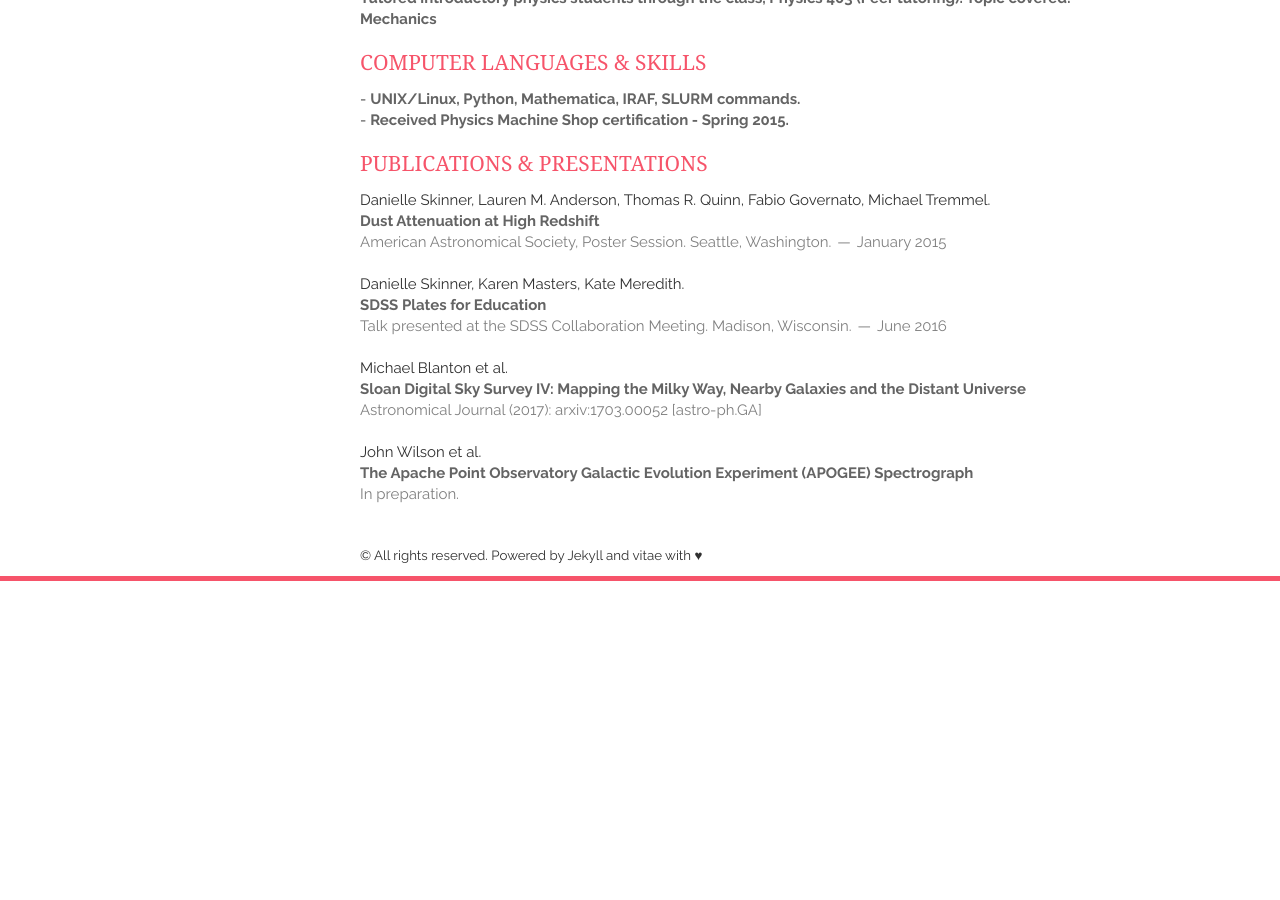
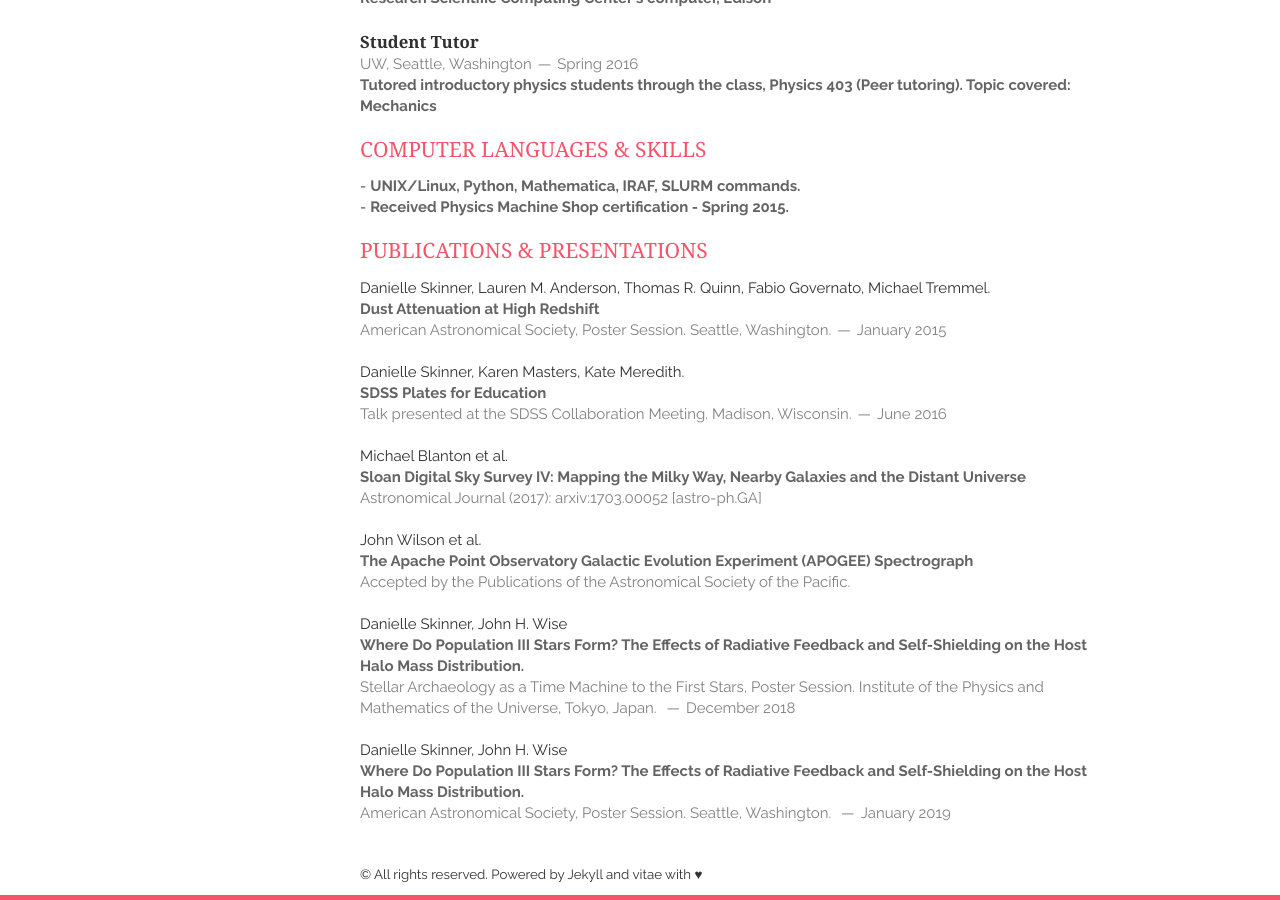
Before and after one commit to drenniks/drenniks.github.io, a Jekyll site: the page built from index.html, in a window 1280 px wide and 900 px high, scrolled down 1179 px. Built offline with Jekyll 4.4.1, drawn with Linux system fonts in a browser that asks for light colours; nearby versions of some CDN libraries; the list of posts is cut into pages by our own code; before the commit the page ends 1760 px from its top, so only the background shows below that; some of the changed text lies outside the part shown.

Commit message:
Adjusting CV.

```diff
--- a/_includes/cv.html
+++ b/_includes/cv.html
@@ -4,7 +4,7 @@
         <header>
             <h1>Physics PhD Candidate</h1>
             <span>Georgia Institute of Technology</span>
-            <span><address>Atlanta, Georgia</address><time>2017 to Present</time></span>
+            <span><address>Atlanta, Georgia</address><time>2018 to Present</time></span>
         </header>
         <p>
             <em>PhD Topic: Cosmological Simulations of the First Galaxies and their Observational Signatures</em>
@@ -16,9 +16,20 @@
 
     <article>
         <header>
+            <h1>Masters in Physics</h1>
+            <span>Georgia Institute of Technology</span>
+            <span><address>Atlanta, Georgia</address><time>Graduated 2018</time></span>
+        </header>
+        <p>
+            <em>Cumulative GPA: 3.77/4.00</em>
+        </p>
+    </article>
+
+    <article>
+        <header>
             <h1>Bachelor of Science</h1>
             <span>University of Washington</span>
-            <span><address>Seattle, Washington</address><time>2013 to 2017</time></span>
+            <span><address>Seattle, Washington</address><time>Graduated 2017</time></span>
         </header>
         <p>
             <em>Double major in Physics and Astronomy (Honors)</em>
@@ -171,8 +182,27 @@
    			<p>
    			<span><em>The Apache Point Observatory Galactic Evolution Experiment (APOGEE) Spectrograph</em></span>
             </p>
-            <span>In preparation.</a></span>
+            <span>Accepted by the Publications of the Astronomical Society of the Pacific.</a></span>
         </header>
+        <br>
+        <header>
+        <p>
+        <span>Danielle Skinner, John H. Wise</span>
+        </p>
+        <p>
+        <span><em>Where Do Population III Stars Form? The Effects of Radiative Feedback and Self-Shielding on the Host Halo Mass Distribution.</em></span>
+            </p>
+            <span>Stellar Archaeology as a Time Machine to the First Stars, Poster Session. Institute of the Physics and Mathematics of the Universe, Tokyo, Japan. <address></address><time>December 2018</time></span>
+        </header>
+        <br>
+        <header>
+        <p>
+        <span>Danielle Skinner, John H. Wise</span>
+        </p>
+        <p>
+        <span><em>Where Do Population III Stars Form? The Effects of Radiative Feedback and Self-Shielding on the Host Halo Mass Distribution.</em></span>
+            </p>
+            <span>American Astronomical Society, Poster Session. Seattle, Washington. <address></address><time>January 2019</time></span>
    	</article>
 
 
```
